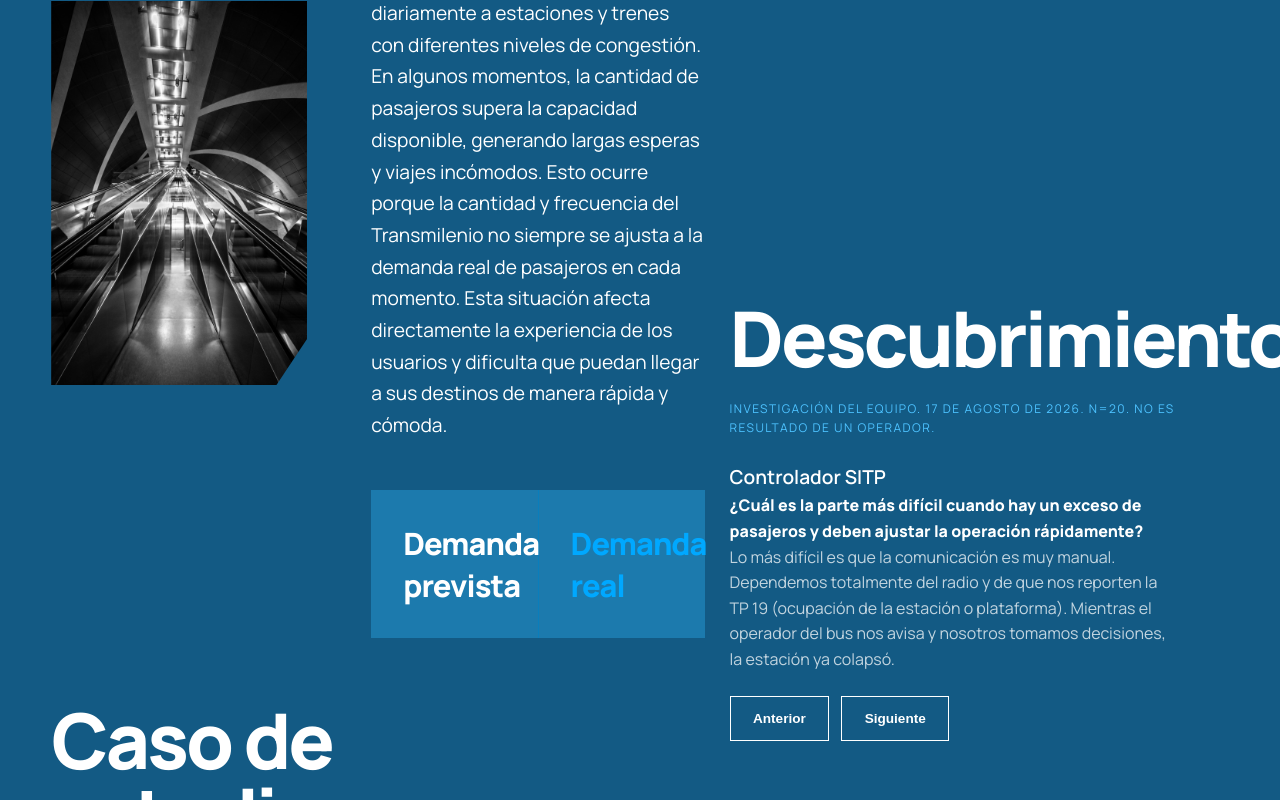
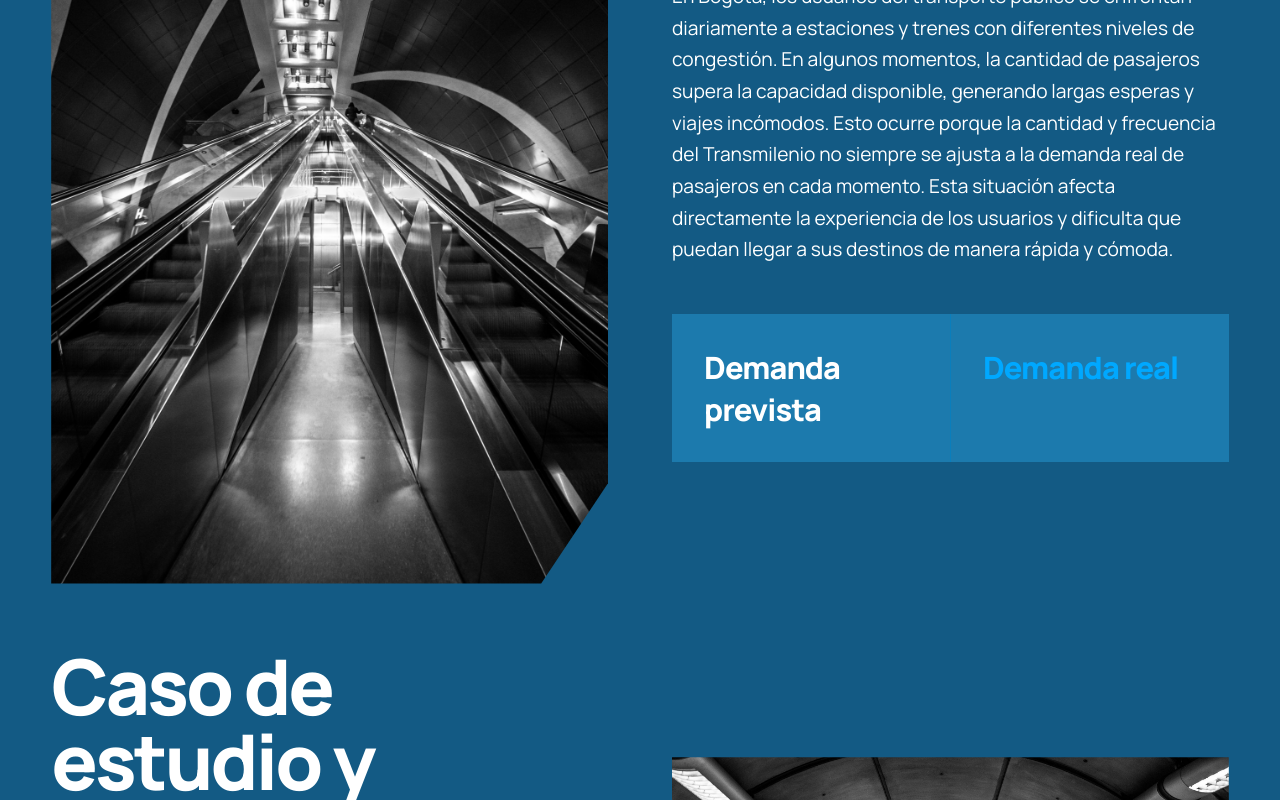
Before and after one commit to 5arSanti/lirn-web-main, a React (Vite) app: page /lirn-web-main/torns in a window 1280 px wide. Shown: the part 3109-3909 px from the top of the page. Built offline with nearby package versions, Linux system fonts and the light colour scheme.

Commit message:
Stack the Transmilenio case chapter full width.

```diff
--- a/src/styles/site.css
+++ b/src/styles/site.css
@@ -1133,3 +1133,8 @@ a {
     min-width: 10rem;
   }
 }
+
+.page-torns .torns-case {
+  display: flex;
+  flex-direction: column;
+}
```
